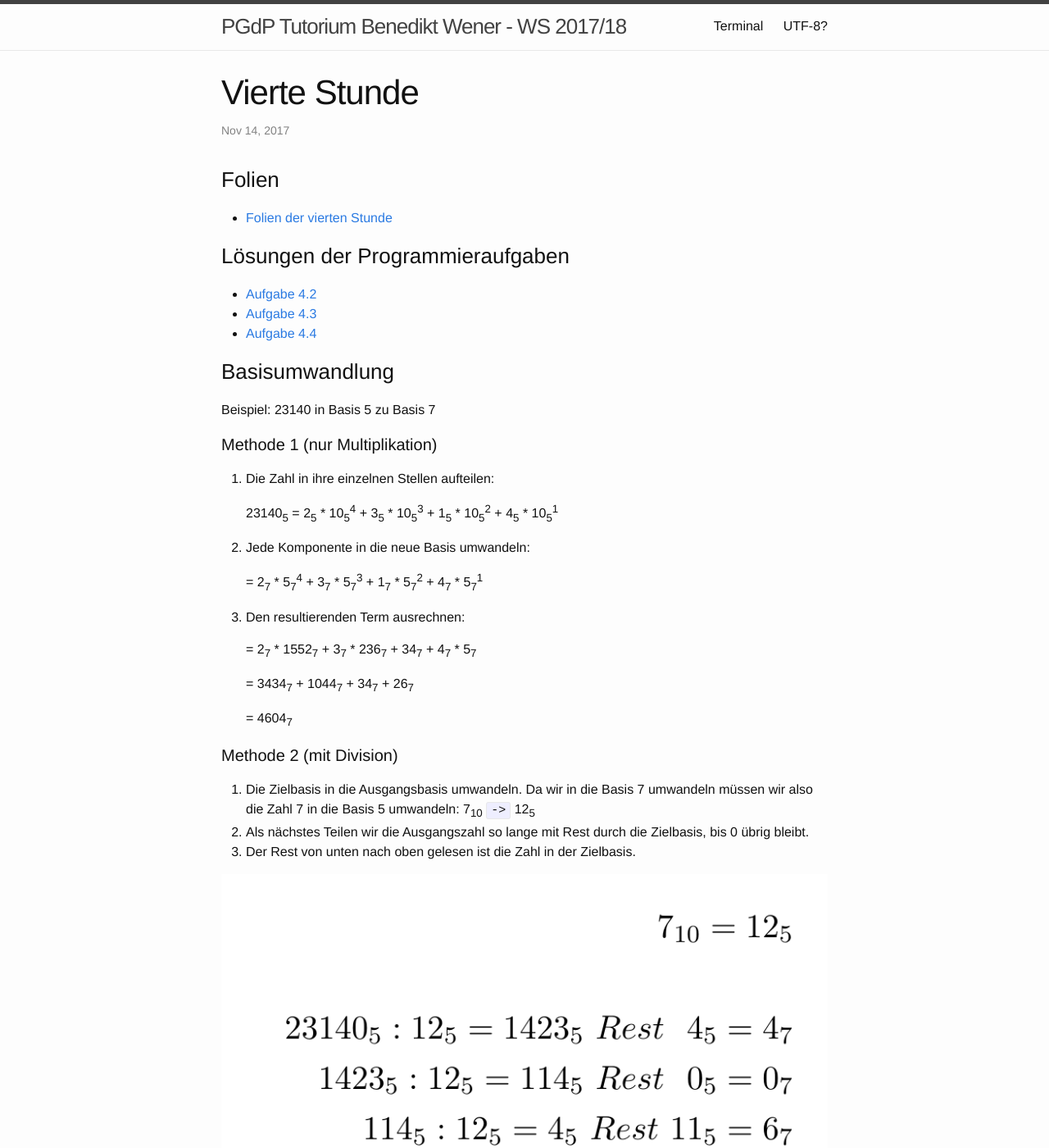
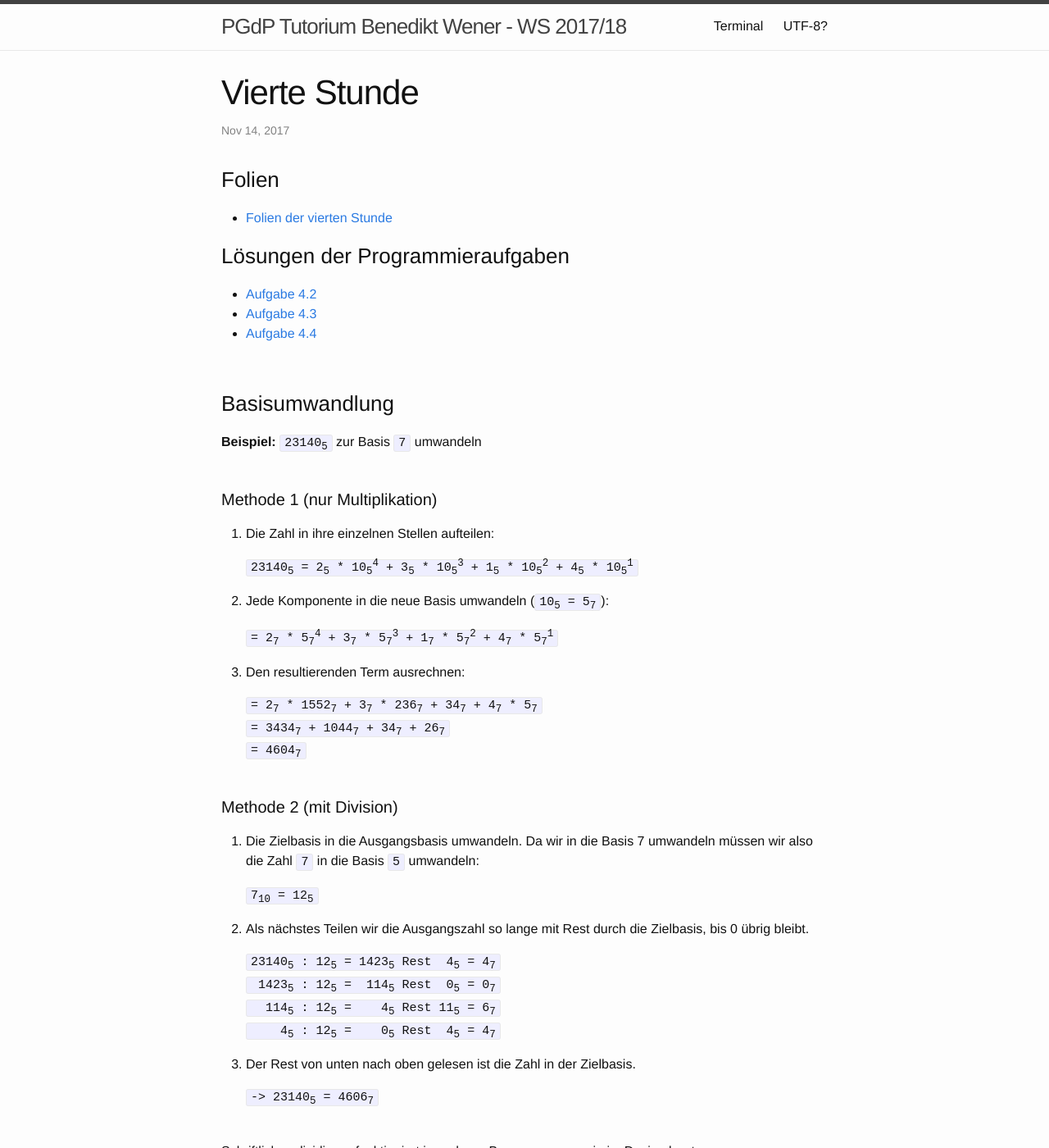
Before and after one commit to benediktwerner/pgdp17, a Jekyll site: the page built from _posts/2017-11-14-vierte-stunde.markdown, in a window 1280 px wide and 1400 px high. Shown: the whole window at 82% size. Built offline with Jekyll 4.4.1, drawn with Linux system fonts in a browser that asks for light colours; nearby versions of some CDN libraries.

Commit message:
Better explanation for base changing

```diff
--- a/_posts/2017-11-14-vierte-stunde.markdown
+++ b/_posts/2017-11-14-vierte-stunde.markdown
@@ -12,33 +12,42 @@ categories: pgdp stunde
 - [Aufgabe 4.3](/~wernerbe/pgdp/assets/code/Aufgabe4_3.java)
 - [Aufgabe 4.4](/~wernerbe/pgdp/assets/code/Aufgabe4_4.java)
 
+<br>
 ### Basisumwandlung
-Beispiel: 23140 in Basis 5 zu Basis 7
+**Beispiel:** <code class="highlighter-rouge">23140<sub>5</sub></code> zur Basis `7` umwandeln<br><br>
 
 #### Methode 1 (nur Multiplikation)
 1. Die Zahl in ihre einzelnen Stellen aufteilen:
 
-    23140<sub>5</sub> = 2<sub>5</sub> * 10<sub>5</sub><sup>4</sup> + 3<sub>5</sub> * 10<sub>5</sub><sup>3</sup> + 1<sub>5</sub> * 10<sub>5</sub><sup>2</sup> + 4<sub>5</sub> * 10<sub>5</sub><sup>1</sup>
+    <code class="highlighter-rouge">23140<sub>5</sub> = 2<sub>5</sub> * 10<sub>5</sub><sup>4</sup> + 3<sub>5</sub> * 10<sub>5</sub><sup>3</sup> + 1<sub>5</sub> * 10<sub>5</sub><sup>2</sup> + 4<sub>5</sub> * 10<sub>5</sub><sup>1</sup></code>
 
-2. Jede Komponente in die neue Basis umwandeln:
+2. Jede Komponente in die neue Basis umwandeln (<code class="highlighter-rouge">10<sub>5</sub> = 5<sub>7</sub></code>):
 
-    = 2<sub>7</sub> * 5<sub>7</sub><sup>4</sup> + 3<sub>7</sub> * 5<sub>7</sub><sup>3</sup> + 1<sub>7</sub> * 5<sub>7</sub><sup>2</sup> + 4<sub>7</sub> * 5<sub>7</sub><sup>1</sup>
+    <code class="highlighter-rouge">= 2<sub>7</sub> * 5<sub>7</sub><sup>4</sup> + 3<sub>7</sub> * 5<sub>7</sub><sup>3</sup> + 1<sub>7</sub> * 5<sub>7</sub><sup>2</sup> + 4<sub>7</sub> * 5<sub>7</sub><sup>1</sup></code>
 
 3. Den resultierenden Term ausrechnen:
 
-    = 2<sub>7</sub> * 1552<sub>7</sub> + 3<sub>7</sub> * 236<sub>7</sub> + 34<sub>7</sub> + 4<sub>7</sub> * 5<sub>7</sub>
-
-    = 3434<sub>7</sub> + 1044<sub>7</sub> + 34<sub>7</sub> + 26<sub>7</sub>
-
-    = 4604<sub>7</sub>
-
+	<code class="highlighter-rouge">= 2<sub>7</sub> * 1552<sub>7</sub> + 3<sub>7</sub> * 236<sub>7</sub> + 34<sub>7</sub> + 4<sub>7</sub> * 5<sub>7</sub><br></code>
+    <code class="highlighter-rouge">= 3434<sub>7</sub> + 1044<sub>7</sub> + 34<sub>7</sub> + 26<sub>7</sub><br></code>
+    <code class="highlighter-rouge">= 4604<sub>7</sub></code><br><br>
 
 #### Methode 2 (mit Division)
-1. Die Zielbasis in die Ausgangsbasis umwandeln. Da wir in die Basis 7 umwandeln müssen wir also die Zahl 7 in die Basis 5 umwandeln: 7<sub>10</sub> `->` 12<sub>5</sub>
+1. Die Zielbasis in die Ausgangsbasis umwandeln. Da wir in die Basis 7 umwandeln müssen wir also die Zahl `7` in die Basis `5` umwandeln:
+
+    <code class="highlighter-rouge">7<sub>10</sub> = 12<sub>5</sub></code>
+
 2. Als nächstes Teilen wir die Ausgangszahl so lange mit Rest durch die Zielbasis, bis 0 übrig bleibt.
+
+	<code class="highlighter-rouge">23140<sub>5</sub>                     : 12<sub>5</sub> = 1423<sub>5</sub>                 Rest &nbsp;4<sub>5</sub>     = 4<sub>7</sub><br></code>
+	<code class="highlighter-rouge">&nbsp;1423<sub>5</sub>                : 12<sub>5</sub> = &nbsp;114<sub>5</sub>            Rest &nbsp;0<sub>5</sub>     = 0<sub>7</sub><br></code>
+	<code class="highlighter-rouge">&nbsp;&nbsp;114<sub>5</sub>           : 12<sub>5</sub> = &nbsp;&nbsp;&nbsp;4<sub>5</sub>  Rest 11<sub>5</sub>          = 6<sub>7</sub><br></code>
+	<code class="highlighter-rouge">&nbsp;&nbsp;&nbsp;&nbsp;4<sub>5</sub> : 12<sub>5</sub> = &nbsp;&nbsp;&nbsp;0<sub>5</sub>  Rest &nbsp;4<sub>5</sub>     = 4<sub>7</sub><br></code>
+
 3. Der Rest von unten nach oben gelesen ist die Zahl in der Zielbasis.
 
-![](/~wernerbe/pgdp/assets/img/basis-umwandeln.png)
+	<code class="highlighter-rouge">-> 23140<sub>5</sub> = 4606<sub>7</sub></code>
 
+<br>
 Schriftliches dividieren funktioniert in anderen Basen genauso wie im Dezimalsystem:
+
 ![Schriftlich dividieren in der Basis 5](/~wernerbe/pgdp/assets/img/dividieren.png)
--- a/assets/main.scss
+++ b/assets/main.scss
@@ -5,6 +5,7 @@
 @import "minima";
 @import "alerts";
 @import "header-anchors";
+
 
 kbd {
     -moz-border-radius:3px;
```
Also changed, not shown: assets/img/basis-umwandeln.png (deleted).
